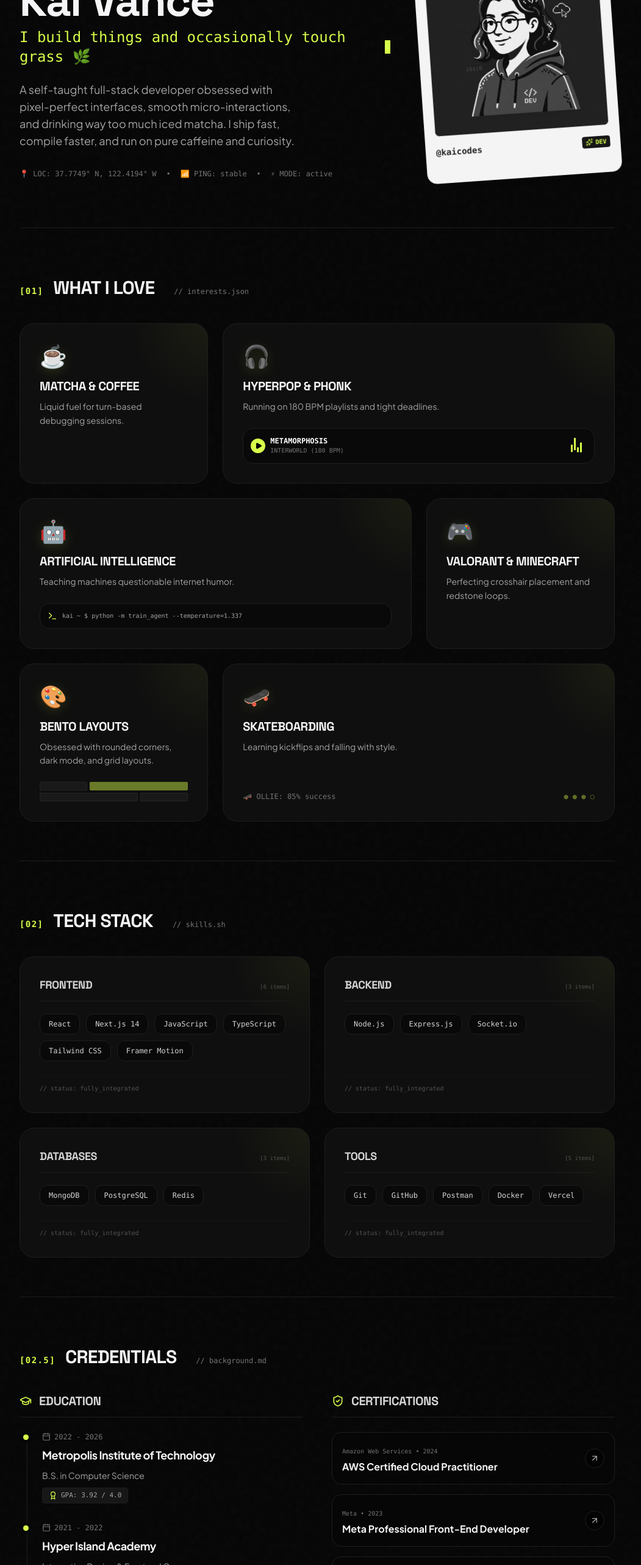
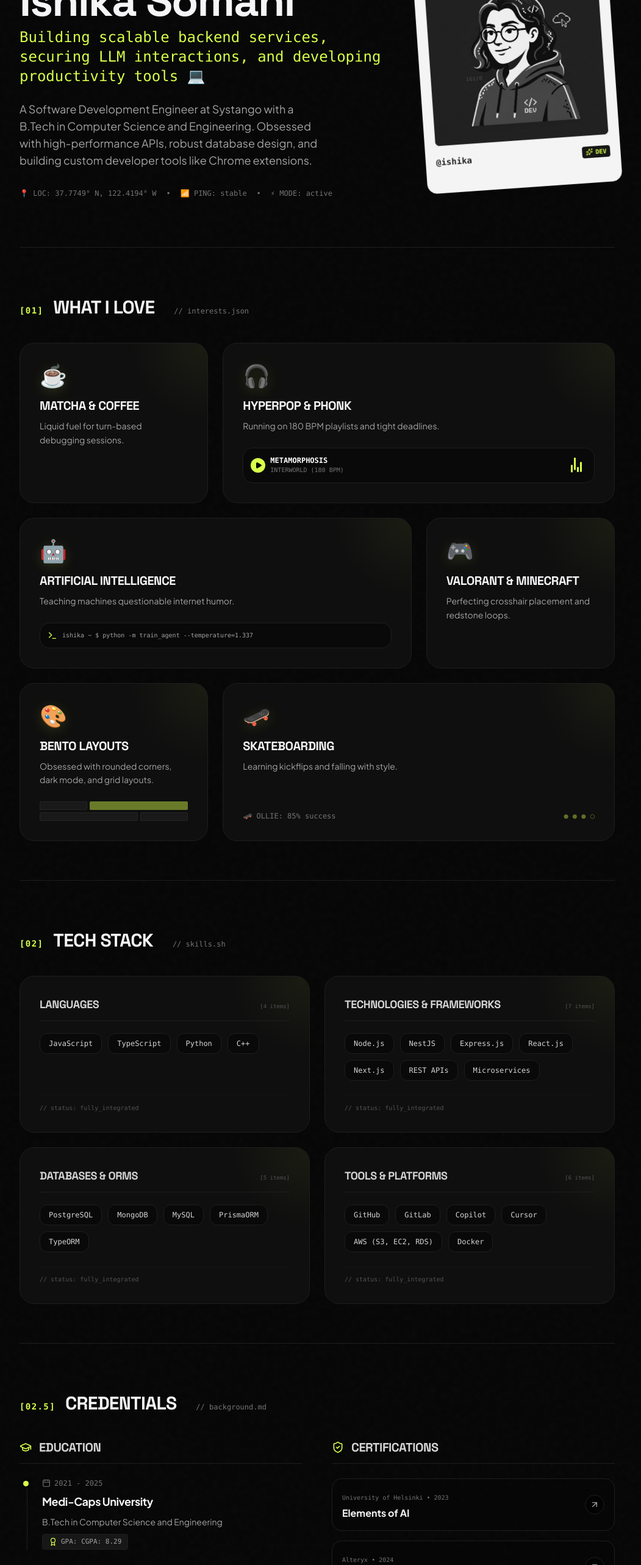
Before and after one commit to somaniishika/profile, a Next.js app: page / in a window 1280 px wide. Shown: the part 234-2800 px from the top of the page at 61% size, without its empty margins (120-1171 px from the left). Built offline with nearby package versions, Linux system fonts and the light colour scheme.

Commit message:
Portfolio Display

```diff
--- a/app/page.tsx
+++ b/app/page.tsx
@@ -5,6 +5,7 @@ import TechStackSection from "@/components/TechStackSection";
 import EducationSection from "@/components/EducationSection";
 import ExperienceSection from "@/components/ExperienceSection";
 import CertificationSection from "@/components/CertificationSection";
+import AchievementsSection from "@/components/AchievementsSection";
 import ProjectsSection from "@/components/ProjectsSection";
 import ContactSection from "@/components/ContactSection";
 import Footer from "@/components/Footer";
@@ -47,7 +48,10 @@ export default function Home() {
               <EducationSection />
               <ExperienceSection />
             </div>
-            <CertificationSection />
+            <div className="space-y-12">
+              <CertificationSection />
+              <AchievementsSection />
+            </div>
           </div>
         </SectionWrapper>
 
--- a/components/AboutSection.tsx
+++ b/components/AboutSection.tsx
@@ -83,7 +83,7 @@ export default function AboutSection() {
               {index === 2 && ( // AI (Wide)
                 <div className="mt-6 font-mono text-[10px] bg-black/40 border border-cardBorder rounded-2xl p-3 text-neutral-400 flex items-center gap-2">
                   <Terminal className="w-4 h-4 text-accent" />
-                  <span className="truncate">kai ~ $ python -m train_agent --temperature=1.337</span>
+                  <span className="truncate">ishika ~ $ python -m train_agent --temperature=1.337</span>
                 </div>
               )}
 
--- /dev/null
+++ b/components/AchievementsSection.tsx
@@ -0,0 +1,43 @@
+"use client";
+
+import React from "react";
+import { portfolioData } from "@/data/portfolio";
+import { Trophy, CheckCircle2 } from "lucide-react";
+import { motion } from "framer-motion";
+
+export default function AchievementsSection() {
+  const { achievements } = portfolioData;
+
+  return (
+    <div className="space-y-6">
+      {/* Title */}
+      <div className="flex items-center gap-3 border-b border-cardBorder pb-3">
+        <Trophy className="w-5 h-5 text-accent" />
+        <h3 className="text-xl font-display font-black uppercase tracking-tight text-neutral-300">
+          Achievements & Extracurriculars
+        </h3>
+      </div>
+
+      {/* Achievements List */}
+      <div className="space-y-4">
+        {achievements.map((achievement, index) => (
+          <motion.div
+            key={index}
+            initial={{ opacity: 0, y: 10 }}
+            whileInView={{ opacity: 1, y: 0 }}
+            viewport={{ once: true }}
+            transition={{ duration: 0.5, delay: index * 0.08 }}
+            className="flex items-start gap-4 p-4 rounded-2xl border border-cardBorder bg-black/20 hover:bg-neutral-900/50 hover:border-accent/30 transition-all duration-300"
+          >
+            <div className="mt-0.5 w-5 h-5 flex items-center justify-center text-accent shrink-0">
+              <CheckCircle2 className="w-4 h-4" />
+            </div>
+            <p className="text-sm text-neutral-400 font-sans leading-relaxed">
+              {achievement}
+            </p>
+          </motion.div>
+        ))}
+      </div>
+    </div>
+  );
+}
--- a/data/portfolio.ts
+++ b/data/portfolio.ts
@@ -1,11 +1,11 @@
 import { PortfolioData } from "../types/portfolio";
 
 export const portfolioData: PortfolioData = {
-  name: "Kai Vance",
-  nickname: "kaicodes",
-  role: "Full-Stack Developer",
-  tagline: "I build things and occasionally touch grass 🌿",
-  bio: "A self-taught full-stack developer obsessed with pixel-perfect interfaces, smooth micro-interactions, and drinking way too much iced matcha. I ship fast, compile faster, and run on pure caffeine and curiosity.",
+  name: "Ishika Somani",
+  nickname: "ishika",
+  role: "Software Development Engineer",
+  tagline: "Building scalable backend services, securing LLM interactions, and developing productivity tools 💻",
+  bio: "A Software Development Engineer at Systango with a B.Tech in Computer Science and Engineering. Obsessed with high-performance APIs, robust database design, and building custom developer tools like Chrome extensions.",
   profilePhoto: "/profile-placeholder.jpg",
   interests: [
     {
@@ -41,103 +41,93 @@ export const portfolioData: PortfolioData = {
   ],
   techStack: [
     {
-      category: "Frontend",
-      items: ["React", "Next.js 14", "JavaScript", "TypeScript", "Tailwind CSS", "Framer Motion"]
+      category: "Languages",
+      items: ["JavaScript", "TypeScript", "Python", "C++"]
     },
     {
-      category: "Backend",
-      items: ["Node.js", "Express.js", "Socket.io"]
+      category: "Technologies & Frameworks",
+      items: ["Node.js", "NestJS", "Express.js", "React.js", "Next.js", "REST APIs", "Microservices"]
     },
     {
-      category: "Databases",
-      items: ["MongoDB", "PostgreSQL", "Redis"]
+      category: "Databases & ORMs",
+      items: ["PostgreSQL", "MongoDB", "MySQL", "PrismaORM", "TypeORM"]
     },
     {
-      category: "Tools",
-      items: ["Git", "GitHub", "Postman", "Docker", "Vercel"]
+      category: "Tools & Platforms",
+      items: ["GitHub", "GitLab", "Copilot", "Cursor", "AWS (S3, EC2, RDS)", "Docker"]
     }
   ],
   education: [
     {
-      institution: "Metropolis Institute of Technology",
-      degree: "B.S. in Computer Science",
-      duration: "2022 - 2026",
-      gpa: "3.92 / 4.0"
-    },
-    {
-      institution: "Hyper Island Academy",
-      degree: "Interactive Design & Frontend Course",
-      duration: "2021 - 2022"
+      institution: "Medi-Caps University",
+      degree: "B.Tech in Computer Science and Engineering",
+      duration: "2021 - 2025",
+      gpa: "CGPA: 8.29"
     }
   ],
   experience: [
     {
-      company: "ByteCraft Studio",
-      role: "Frontend Engineer Intern",
-      duration: "Jun 2025 - Present",
-      description: "Developing modern UI features for their core SaaS product using Next.js, Tailwind CSS, and Framer Motion. Reduced page load times by 25% by implementing dynamic routing and image optimization."
-    },
-    {
-      company: "Freelance & Open Source",
-      role: "Full-Stack Developer",
-      duration: "2023 - 2025",
-      description: "Built responsive landing pages and high-performance web applications for startup clients. Active contributor to open-source UI libraries, resolving accessibility issues."
+      company: "SYSTANGO",
+      role: "Software Development Engineer",
+      duration: "Feb 2025 - Present",
+      description: "Developed and delivered end-to-end features using Node.js, NestJS, PostgreSQL, MongoDB, and React.js. Implemented scalable RESTful APIs, authentication systems, and database optimizations improving average response times by ~20%. Collaborated with frontend teams to troubleshoot interactions and owned features from analysis to deployment."
     }
   ],
   certifications: [
     {
-      name: "AWS Certified Cloud Practitioner",
-      issuer: "Amazon Web Services",
+      name: "Elements of AI",
+      issuer: "University of Helsinki",
+      year: "2023",
+      link: "https://www.elementsofai.com"
+    },
+    {
+      name: "Alteryx Designer Core Certified",
+      issuer: "Alteryx",
+      year: "2024",
+      link: "https://www.alteryx.com"
+    },
+    {
+      name: "Claude Code in Action",
+      issuer: "Anthropic",
+      year: "2025",
+      link: "https://www.anthropic.com"
+    },
+    {
+      name: "AWS Cloud Practitioner Essentials",
+      issuer: "AWS Skill Builder",
       year: "2024",
       link: "https://aws.amazon.com"
-    },
-    {
-      name: "Meta Professional Front-End Developer",
-      issuer: "Meta",
-      year: "2023",
-      link: "https://coursera.org"
-    },
-    {
-      name: "Google Advanced Data Analytics",
-      issuer: "Google",
-      year: "2023",
-      link: "https://coursera.org"
-    },
-    {
-      name: "OpenJS Node.js Application Developer",
-      issuer: "OpenJS Foundation",
-      year: "2024",
-      link: "https://openjsf.org"
     }
+  ],
+  achievements: [
+    "Team Lead at WittyHacks 4.0 (MLH Hackathon) — Led a team of 4 to build an innovative personalized learning pathway solution.",
+    "Selected among top 72 mentees in Codess.Cafe (Women in Tech Mentorship Program) in India."
   ],
   projects: [
     {
-      title: "AI Text Summarizer",
-      description: "Instantly condenses long articles, PDFs, and Youtube videos into Gen-Z slang or professional summaries using OpenAI.",
-      tech: ["Next.js", "OpenAI API", "Tailwind CSS", "Framer Motion"],
-      github: "https://github.com",
-      demo: "https://demo.com"
+      title: "AI-Shield",
+      description: "A compliance-based Chrome extension performing real-time Data Loss Prevention (DLP) across AI platforms like ChatGPT, Claude, and Gemini. Implemented client-side detection and redaction of credit cards, emails, phone numbers, and JWT tokens.",
+      tech: ["JavaScript", "Chrome Extension API", "DLP"],
+      github: "https://github.com/somanilishika"
     },
     {
-      title: "Bento Workspace",
-      description: "A drag-and-drop web dashboard that compiles your daily schedule, tasks, widgets, and weather in a clean Bento-box grid.",
-      tech: ["React", "TypeScript", "Tailwind CSS", "Dnd-kit"],
-      github: "https://github.com",
-      demo: "https://demo.com"
+      title: "Bookmark Chrome Extension",
+      description: "A productivity-focused Chrome extension to save and manage YouTube video timestamps. Enables users to bookmark and revisit specific moments with persistent data storage using Chrome Storage API.",
+      tech: ["JavaScript", "Chrome Extension API"],
+      github: "https://github.com/somanilishika"
     },
     {
-      title: "HyperChat Server",
-      description: "Ultra-low latency real-time messaging gateway that supports temporary rooms, self-destructing text, and rich presence.",
-      tech: ["Node.js", "Express.js", "Socket.io", "Redis"],
-      github: "https://github.com",
-      demo: "https://demo.com"
+      title: "ScanIT Attendance System",
+      description: "A fully automated barcode-based attendance management system using OpenCV for real-time barcode recognition, reducing manual tracking by over 80% with Pandas data pipelines.",
+      tech: ["Python", "OpenCV", "Pandas"],
+      github: "https://github.com/somanilishika"
     }
   ],
   socials: {
-    github: "https://github.com",
-    linkedin: "https://linkedin.com",
-    instagram: "https://instagram.com",
-    email: "kai@vance.codes"
+    github: "https://github.com/somaniishika",
+    linkedin: "https://linkedin.com/in/ishikasomani",
+    instagram: "https://instagram.com/ishikasomani5",
+    email: "ishika05somani@gmail.com"
   },
-  contactMessage: "Always open to building cool things, collaborating on weird projects, or chatting about matcha. Let's make something amazing."
+  contactMessage: "Always open to collaborating on backend services, AI compliance tools, or discussing system architecture. Let's build something amazing together!"
 };
--- a/types/portfolio.ts
+++ b/types/portfolio.ts
@@ -57,6 +57,7 @@ export interface PortfolioData {
   education: Education[];
   experience: Experience[];
   certifications: Certification[];
+  achievements: string[];
   projects: Project[];
   socials: SocialLinks;
   contactMessage: string;
```
